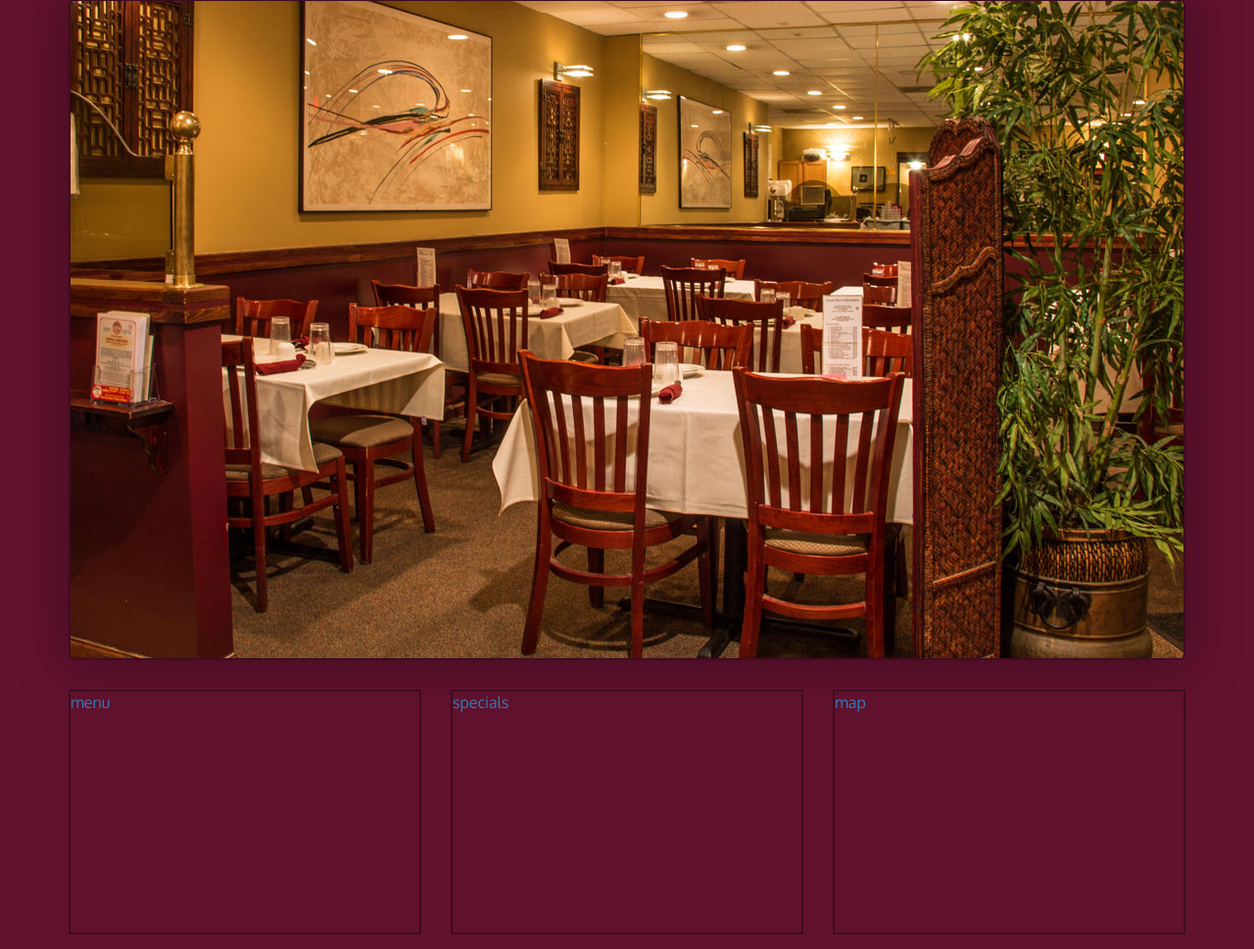
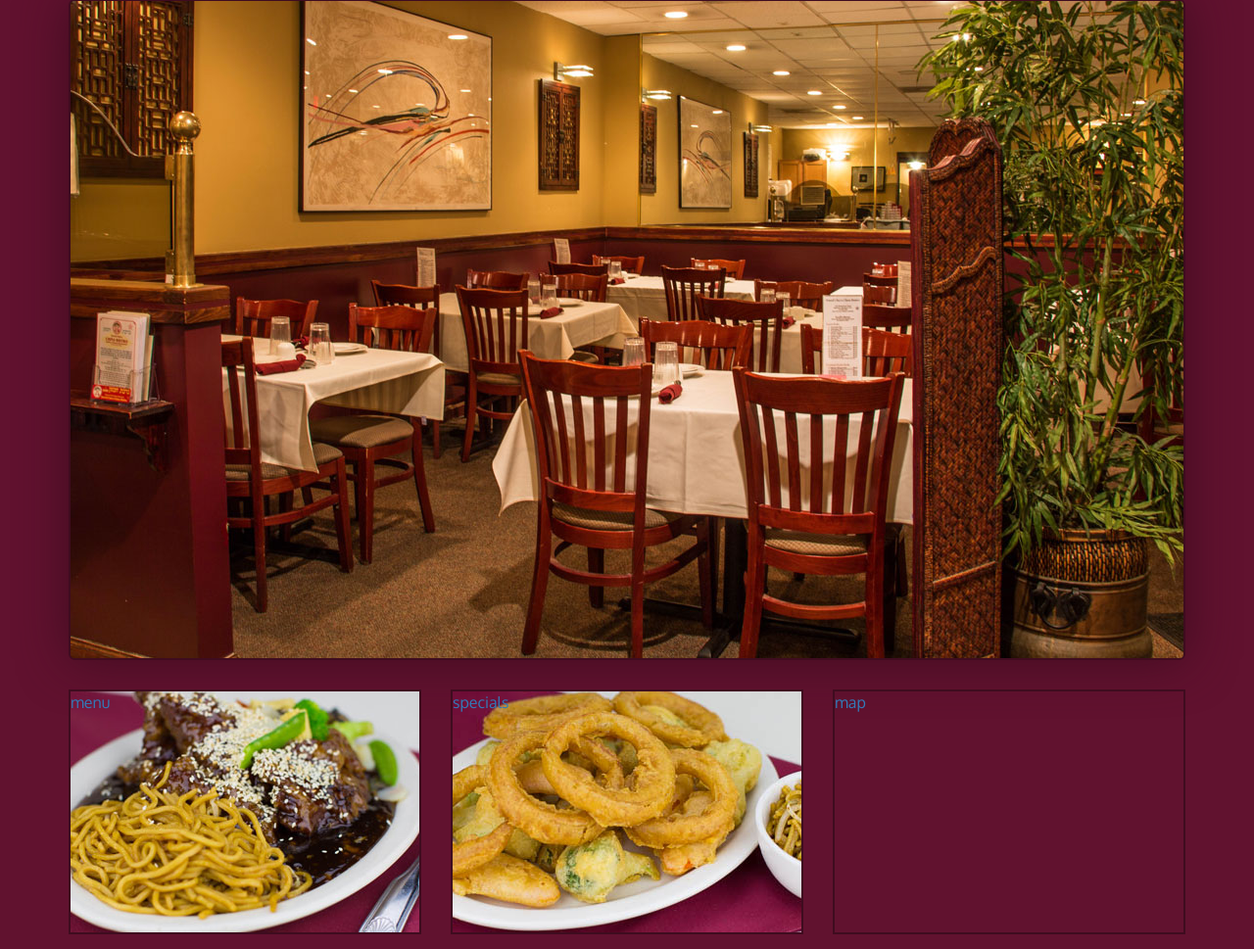
Before and after one commit to Shaakie/David-Chus-China-Bistro, a plain HTML site: page index.html in a window 1280 px wide. Shown: the part 191-1160 px from the top of the page at 98% size. Drawn offline with Linux system fonts and the light colour scheme.

Commit message:
assinged backround images to specials and menu tiles

```diff
--- a/css/styles.css
+++ b/css/styles.css
@@ -119,6 +119,15 @@ body {
   box-shadow: 0px 1px 5px 1px #cccccc;
 }
 
+#menu-tile {
+  background: url(../images/menu-tile.jpg);
+  background-position: center;
+}
+
+#specials-tile {
+  background: url(../images/specials-tile.jpg);
+}
+
 /********** Large devices only **********/
 @media (min-width: 1200px) {
   .container .jumbotron {
```
